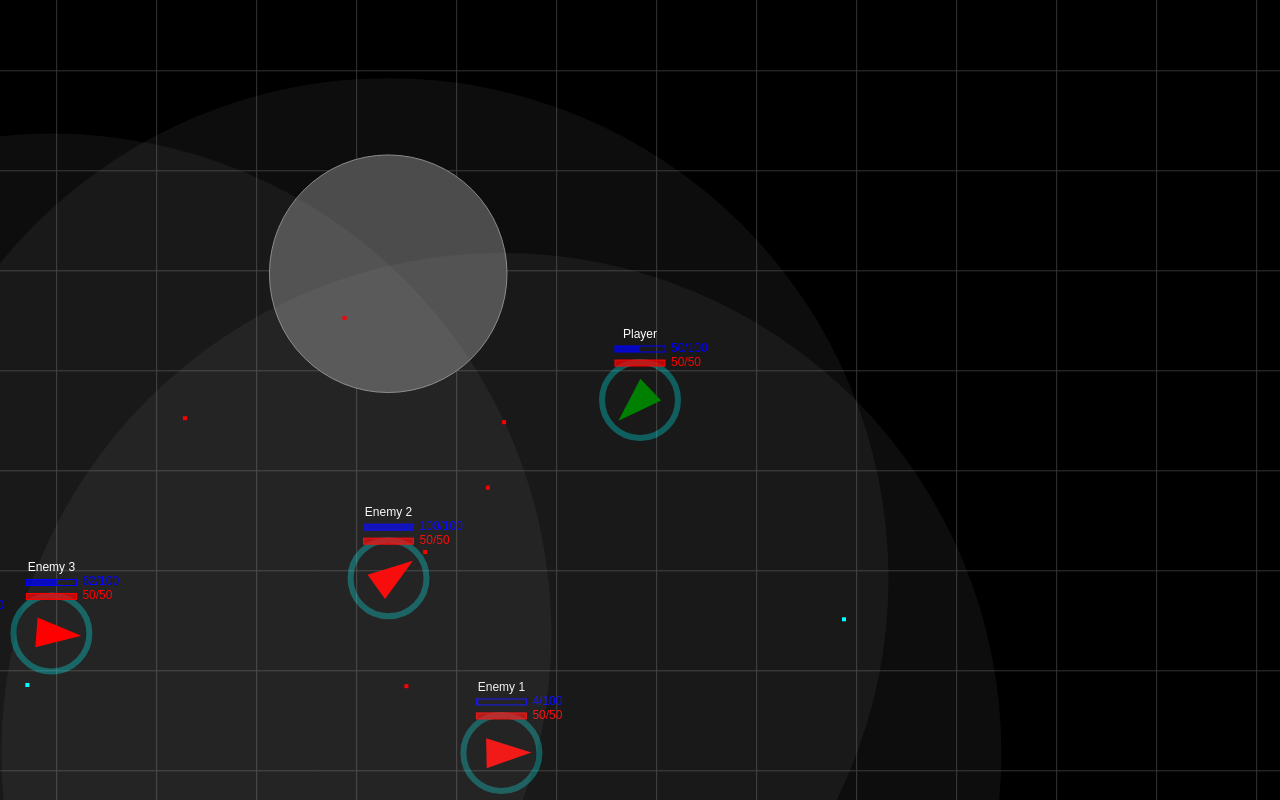
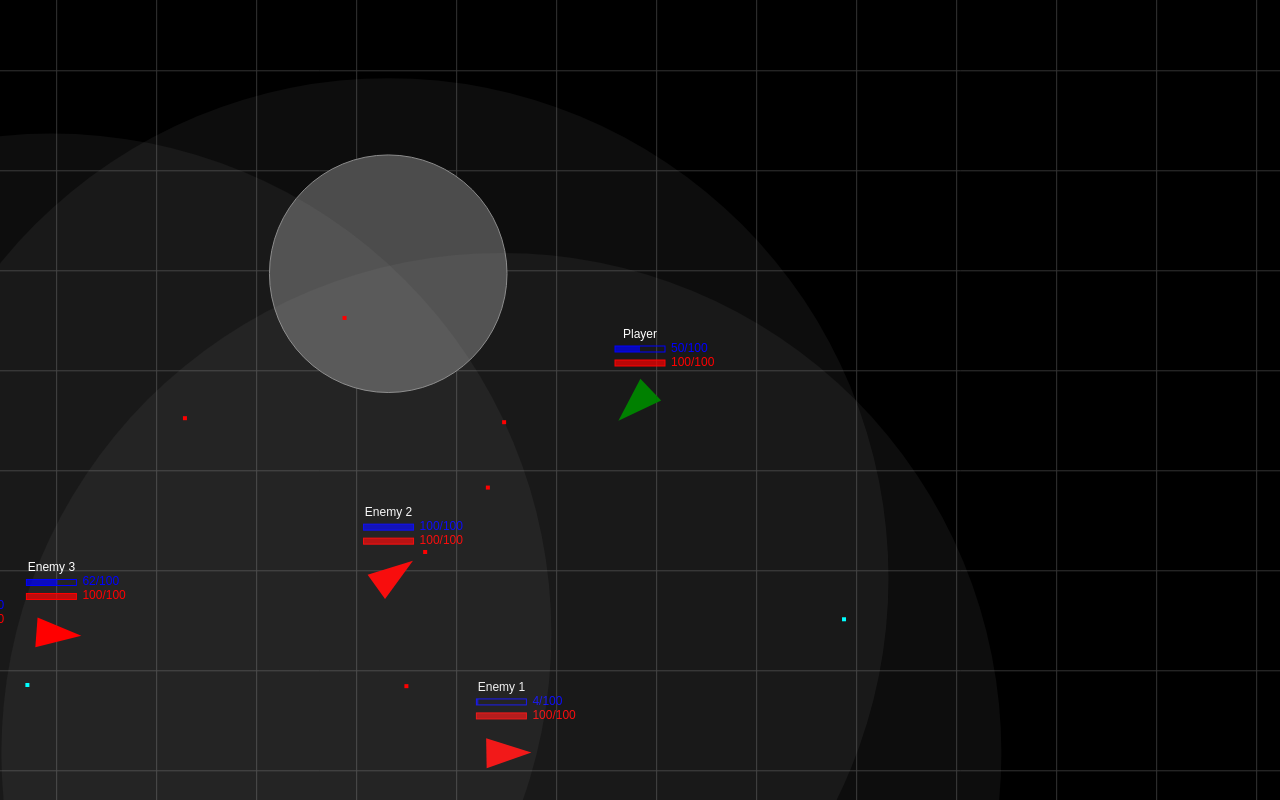
Before and after one commit to EchterTimo/spacegame, a plain HTML site: page index.html in a window 1280 px wide. Drawn offline with Linux system fonts and the light colour scheme.

Commit message:
Update index.html

```diff
--- a/index.html
+++ b/index.html
@@ -33,6 +33,7 @@
 <body>
     <canvas id="game"></canvas>
     <script>
+
         const canvas = document.getElementById('game');
         const ctx = canvas.getContext('2d');
 
@@ -44,6 +45,7 @@
         }
         window.addEventListener('resize', resizeCanvas);
         resizeCanvas();
+
 
         // detect smartphone and make popup to switch to pc
         if (/Android|webOS|iPhone|iPad|iPod|BlackBerry|IEMobile|Opera Mini/i.test(navigator.userAgent)) {
@@ -58,7 +60,7 @@
         const bulletSpeed = 5;
         const shieldDuration = 20; // frames shield is visible after hit
         const maxShield = 100;
-        const maxHP = 50;
+        const maxHP = 100;
         const bulletDamage = 10; // Damage per bullet
         const fireRate = 10; // frames between shots (lower is faster)
 
@@ -143,11 +145,19 @@
 
         function drawPlayer(p, cam) {
             if (!p.alive) return;
-            // Draw shield if active or has shield points
-            if (p.shield > 0 || p.shieldFlash > 0) {
+            // Draw shield ONLY when recently hit (flash)
+            if (p.shieldFlash > 0) {
                 ctx.save();
-                ctx.globalAlpha = p.shieldFlash > 0 ? 0.7 : 0.3;
-                ctx.strokeStyle = p.shield > 0 ? 'aqua' : 'gray';
+                // Calculate shield intensity (always max when flashing)
+                let shieldAlpha = 0.8;
+                // Interpolate color based on current shield (optional)
+                let t = p.shield / maxShield;
+                const r = Math.round(80 + (128 - 80) * t);
+                const g = Math.round(80 + (255 - 80) * t);
+                const b = Math.round(80 + (255 - 80) * t);
+                let shieldColor = `rgb(${r},${g},${b})`;
+                ctx.globalAlpha = shieldAlpha;
+                ctx.strokeStyle = shieldColor;
                 ctx.lineWidth = 6;
                 ctx.beginPath();
                 ctx.arc(p.x - cam.x, p.y - cam.y, shipSize + 8, 0, Math.PI * 2);
```
